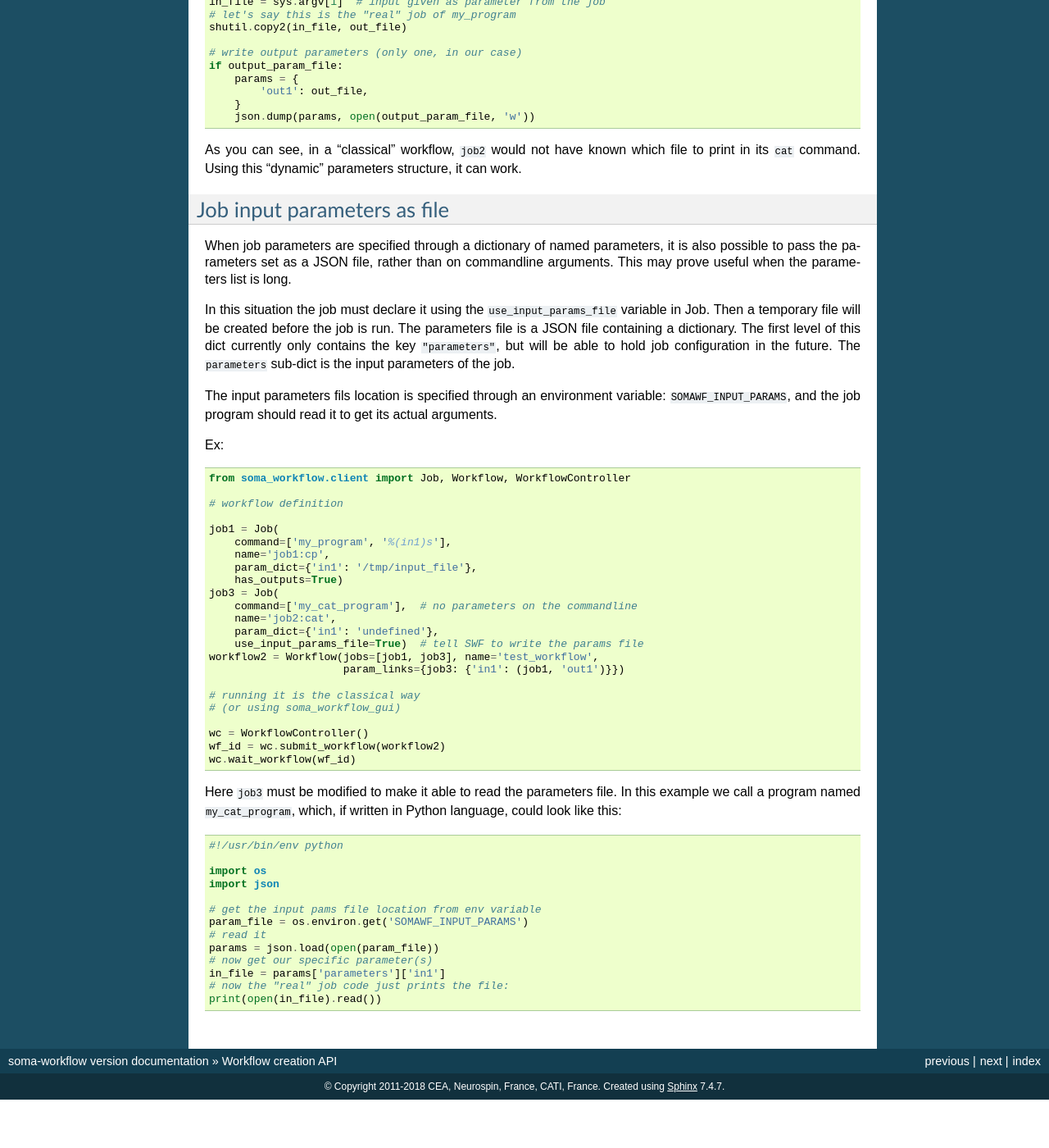
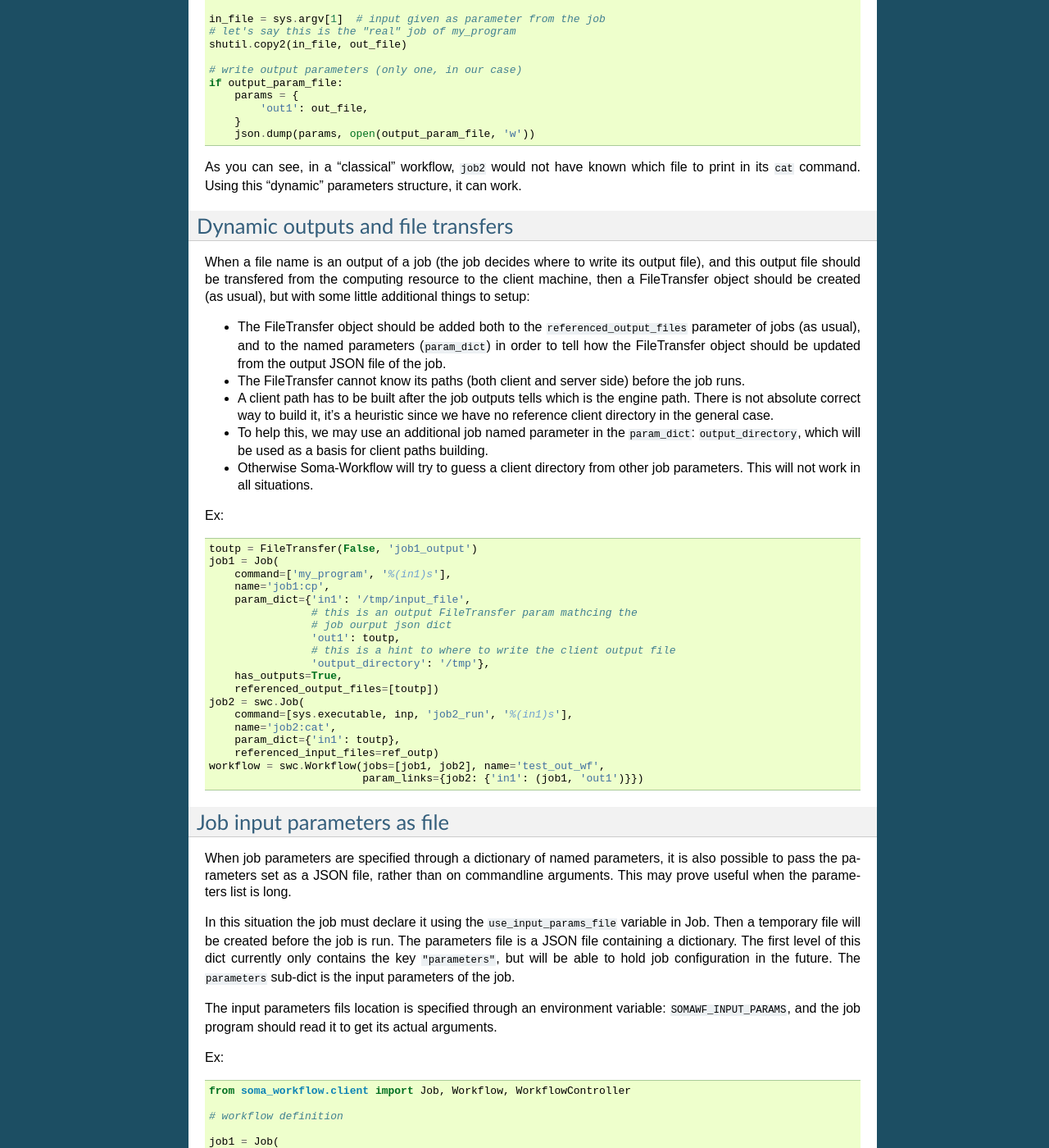
Before and after one commit to populse/soma-workflow, a Sphinx documentation site: the page built from doc/source/workflow_creation.txt, in a window 1280 px wide and 1400 px high, scrolled down 2981 px. Shown: the whole window at 82% size. Built offline with Sphinx 7.4.7, drawn with Linux system fonts in a browser that asks for light colours; the version number could not be read and is left out; before the commit the page ends 4322 px from its top, so only the background shows below that; some of the changed text lies outside the part shown.

Commit message:
doc for FileTransfer for dynamic output files

```diff
--- a/doc/source/workflow_creation.txt
+++ b/doc/source/workflow_creation.txt
@@ -147,6 +147,40 @@ Now the ``job1`` commandline program, if written in Python language, could look
 As you can see, in a "classical" workflow, ``job2`` would not have known which file to print in its ``cat`` command. Using this "dynamic" parameters structure, it can work.
 
 
+Dynamic outputs and file transfers
+==================================
+
+When a file name is an output of a job (the job decides where to write its output file), and this output file should be transfered from the computing resource to the client machine, then a FileTransfer object should be created (as usual), but with some little additional things to setup:
+
+* The FileTransfer object should be added both to the ``referenced_output_files`` parameter of jobs (as usual), and to the named parameters (``param_dict``) in order to tell how the FileTransfer object should be updated from the output JSON file of the job.
+* The FileTransfer cannot know its paths (both client and server side) before the job runs.
+* A client path has to be built after the job outputs tells which is the engine path. There is not absolute correct way to build it, it's a heuristic since we have no reference client directory in the general case.
+* To help this, we may use an additional job named parameter in the ``param_dict``: ``output_directory``, which will be used as a basis for client paths building.
+* Otherwise Soma-Workflow will try to guess a client directory from other job parameters. This will not work in all situations.
+
+Ex::
+
+    toutp = FileTransfer(False, 'job1_output')
+    job1 = Job(
+        command=['my_program', '%(in1)s'],
+        name='job1:cp',
+        param_dict={'in1': '/tmp/input_file',
+                    # this is an output FileTransfer param mathcing the
+                    # job ourput json dict
+                    'out1': toutp,
+                    # this is a hint to where to write the client output file
+                    'output_directory': '/tmp'},
+        has_outputs=True,
+        referenced_output_files=[toutp])
+    job2 = swc.Job(
+        command=[sys.executable, inp, 'job2_run', '%(in1)s'],
+        name='job2:cat',
+        param_dict={'in1': toutp},
+        referenced_input_files=ref_outp)
+    workflow = swc.Workflow(jobs=[job1, job2], name='test_out_wf',
+                            param_links={job2: {'in1': (job1, 'out1')}})
+
+
 .. _input_params_file:
 
 Job input parameters as file
```
